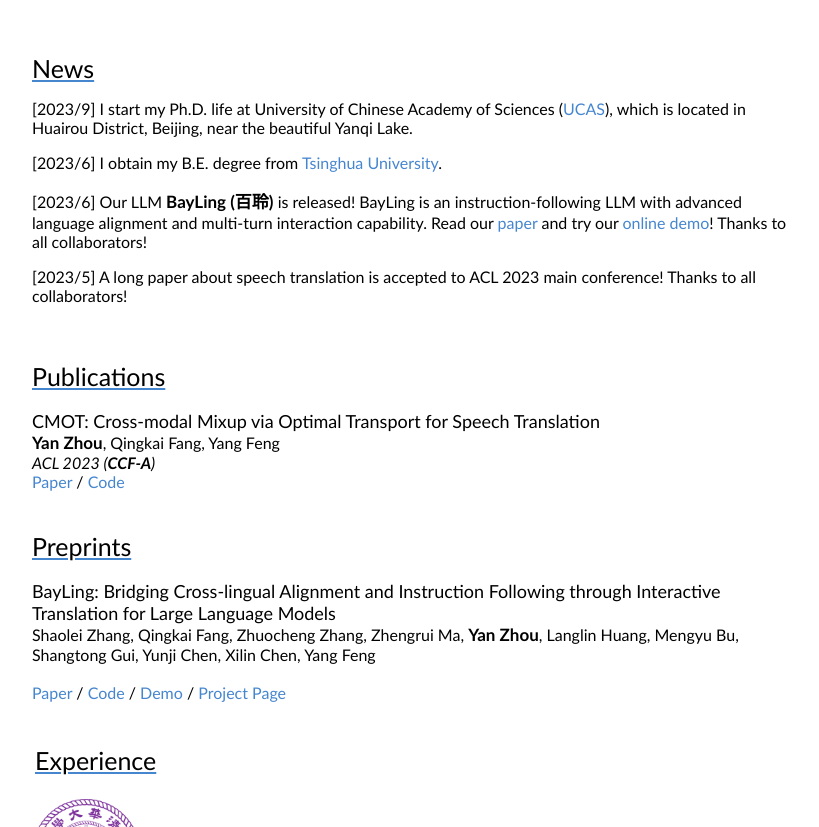
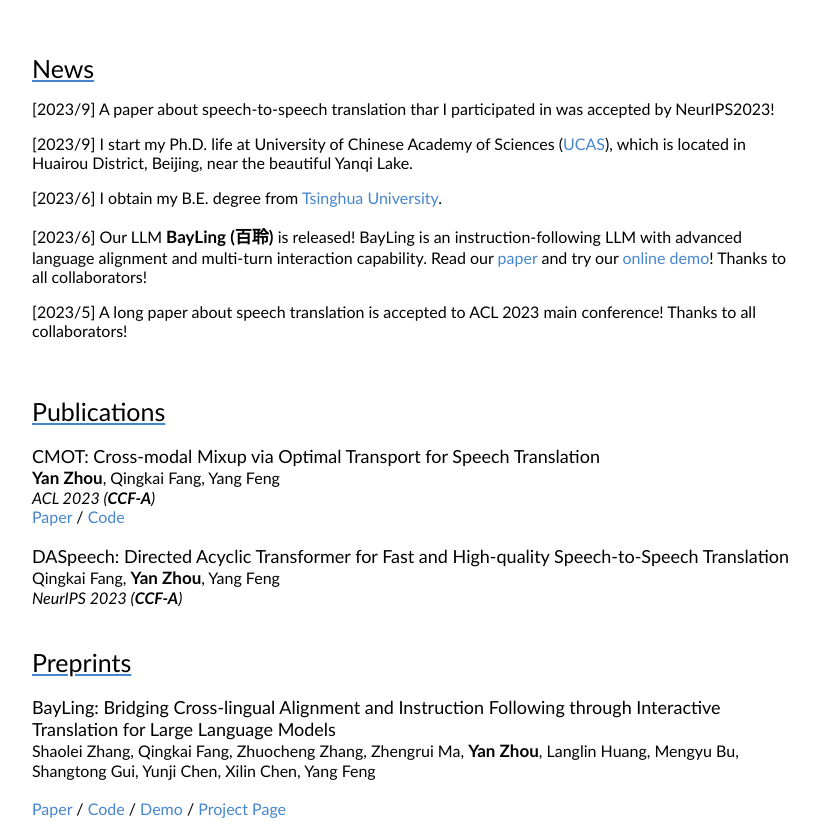
Before and after one commit to zhouyan19/zhouyan, a plain HTML site: page index.html in a window 1280 px wide. Shown: the part 452-1279 px from the top of the page, without its empty margins (228-1047 px from the left). Drawn offline with Linux system fonts and the light colour scheme.

Commit message:
DASpeech

```diff
--- a/index.html
+++ b/index.html
@@ -52,6 +52,7 @@
             <tr>
                 <td style="padding:20px;width:100%;vertical-align:middle">
                     <heading>News</heading>
+                    <p>[2023/9] A paper about speech-to-speech translation thar I participated in was accepted by NeurIPS2023!</p>
                     <p>[2023/9] I start my Ph.D. life at University of Chinese Academy of Sciences (<a href="https://www.ucas.ac.cn/">UCAS</a>), which is located in Huairou District, Beijing, near the beautiful Yanqi Lake.
                     <p>[2023/6] I obtain my B.E. degree from <a href="https://www.tsinghua.edu.cn/">Tsinghua University</a>. </p>
                     <p>[2023/6] Our LLM <strong>BayLing (百聆)</strong> is released! BayLing is an instruction-following LLM with advanced language alignment and multi-turn interaction capability. Read our <a href="https://arxiv.org/abs/2306.10968">paper</a> and try our <a href="http://nlp.ict.ac.cn/bayling/demo/">online demo</a>! Thanks to all collaborators! </p>
@@ -72,6 +73,13 @@
                     <em>ACL 2023 (<b>CCF-A</b>)</em>
                     <br>
                     <a href="https://arxiv.org/abs/2305.14635">Paper</a> / <a href="https://github.com/ictnlp/CMOT">Code</a>
+                    <br>
+                    <br>
+                        <papertitle>DASpeech: Directed Acyclic Transformer for Fast and High-quality Speech-to-Speech Translation</papertitle>
+                    <br>
+                    Qingkai Fang, <strong>Yan Zhou</strong>, Yang Feng
+                    <br>
+                    <em>NeurIPS 2023 (<b>CCF-A</b>)</em>
                     <br>
                 </td>
             </tr>
```
